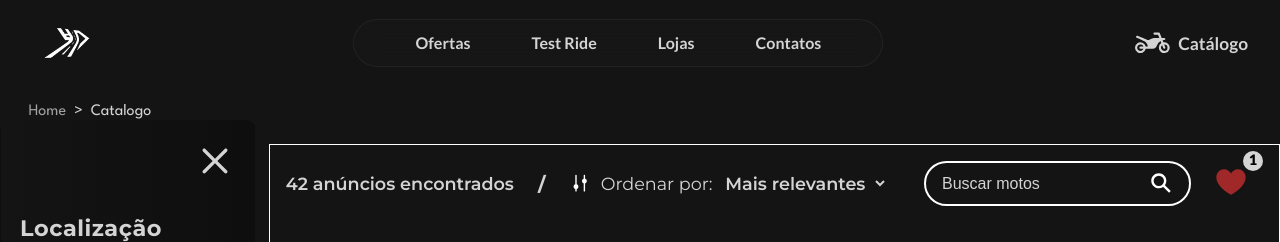
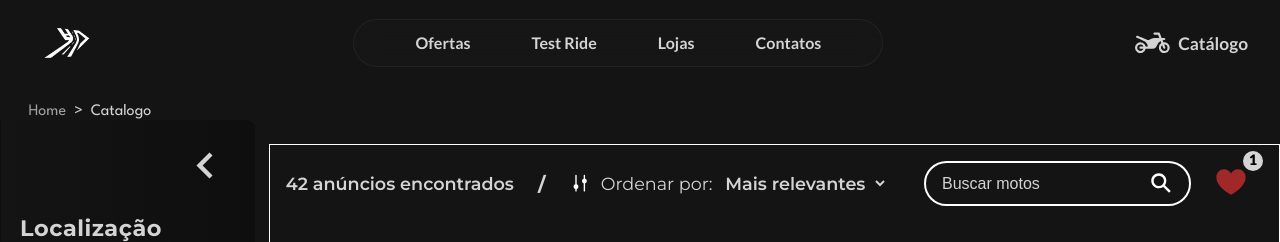
Before and after one commit to victoralsp/ecommerce-motos, a React (Vite) app: page /catalogo in a window 1280 px wide. Shown: the top 242 px of the page. Built offline with nearby package versions, Linux system fonts and the light colour scheme.

Commit message:
trocando icone de abrir e fechar menu lateral

```diff
--- a/src/pages/Catalogo/components/ContainerMenuLateral/ContainerMenuLateral.module.scss
+++ b/src/pages/Catalogo/components/ContainerMenuLateral/ContainerMenuLateral.module.scss
@@ -4,7 +4,7 @@
     border: 1px solid rgba(255, 255, 255, 0);
     color: #d4d4d4;
     background: linear-gradient(to right, #141414 0%, #0e0e0e 100%);
-    border-radius: 10px;
+    border-radius: 0 10px 0 0;
     position: fixed;
     bottom: 0;
     transition: 1s ease;
--- a/src/pages/Catalogo/components/IconeMenuLateral/IconeMenuLateral.jsx
+++ b/src/pages/Catalogo/components/IconeMenuLateral/IconeMenuLateral.jsx
@@ -1,16 +1,16 @@
 import React  from "react";
 import styles from "./IconeMenuLateral.module.scss";
 // import { useState } from "react";
-import { TbMenuDeep } from "react-icons/tb";
-import { CgClose } from "react-icons/cg";
+import { MdOutlineExpandLess } from "react-icons/md";
 
 export default function IconeMenuLateral({ alterarEstadoMenu, menuAberto }) {
 
+    const btnMenuLateral = `${styles.btnMenuLateral} ${menuAberto ? styles.btnMenuLateralFechado : ''}`
 
     return (
         <>
-            <button className={styles.btnMenuLateral} onClick={alterarEstadoMenu}>
-                {menuAberto ? <TbMenuDeep/> : <CgClose/>}
+            <button className={btnMenuLateral} onClick={alterarEstadoMenu}>
+               <MdOutlineExpandLess/>
             </button>
         </>
     )
--- a/src/pages/Catalogo/components/IconeMenuLateral/IconeMenuLateral.module.scss
+++ b/src/pages/Catalogo/components/IconeMenuLateral/IconeMenuLateral.module.scss
@@ -5,6 +5,12 @@
     font-size: 2.5em;
     cursor: pointer;
     width: fit-content;
-    margin: .5em .5em 0 auto;
+    margin: .5em .6em 0 auto;
     display: block;
+    transform: rotate(270deg) scale(1.3);
+    transition: 1s ease;
 }
+
+.btnMenuLateralFechado {
+    transform: rotate(90deg) scale(1.3);
+}
```
